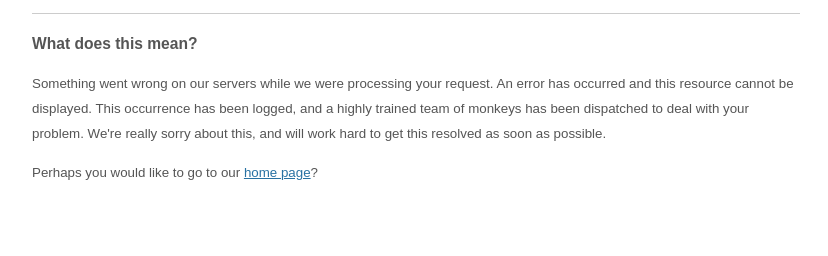
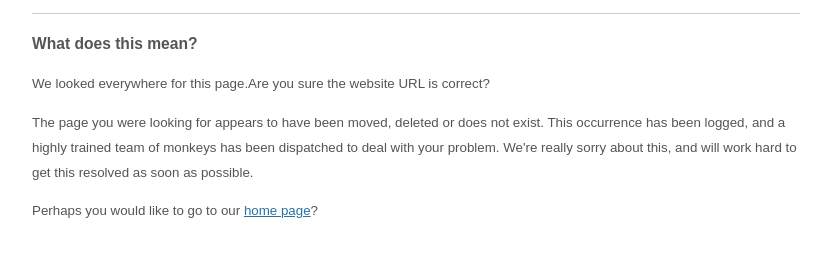
Before and after one commit to madhuryadutta/Simple_Html_Pages, a plain HTML site: page Error_404.html in a window 1280 px wide. Shown: the part 144-400 px from the top of the page, without its empty margins (224-1052 px from the left). Drawn offline with Linux system fonts and the light colour scheme; a web font is replaced by a local one.

Commit message:
Added HTMl Page: 404 Error! 1.0.1

```diff
--- a/Error_404.html
+++ b/Error_404.html
@@ -144,8 +144,9 @@
                 <h3>What does this mean?</h3>
 
                 <p>
-                    Something went wrong on our servers while we were processing your request.
-                    An error has occurred and this resource cannot be displayed.
+                    We looked everywhere for this page.Are you sure the website URL is correct?
+                </p>
+                <p> The page you were looking for appears to have been moved, deleted or does not exist.
                     This occurrence has been logged, and a highly trained team of monkeys has been
                     dispatched to deal with your problem. We're really sorry about this, and will
                     work hard to get this resolved as soon as possible.
```
